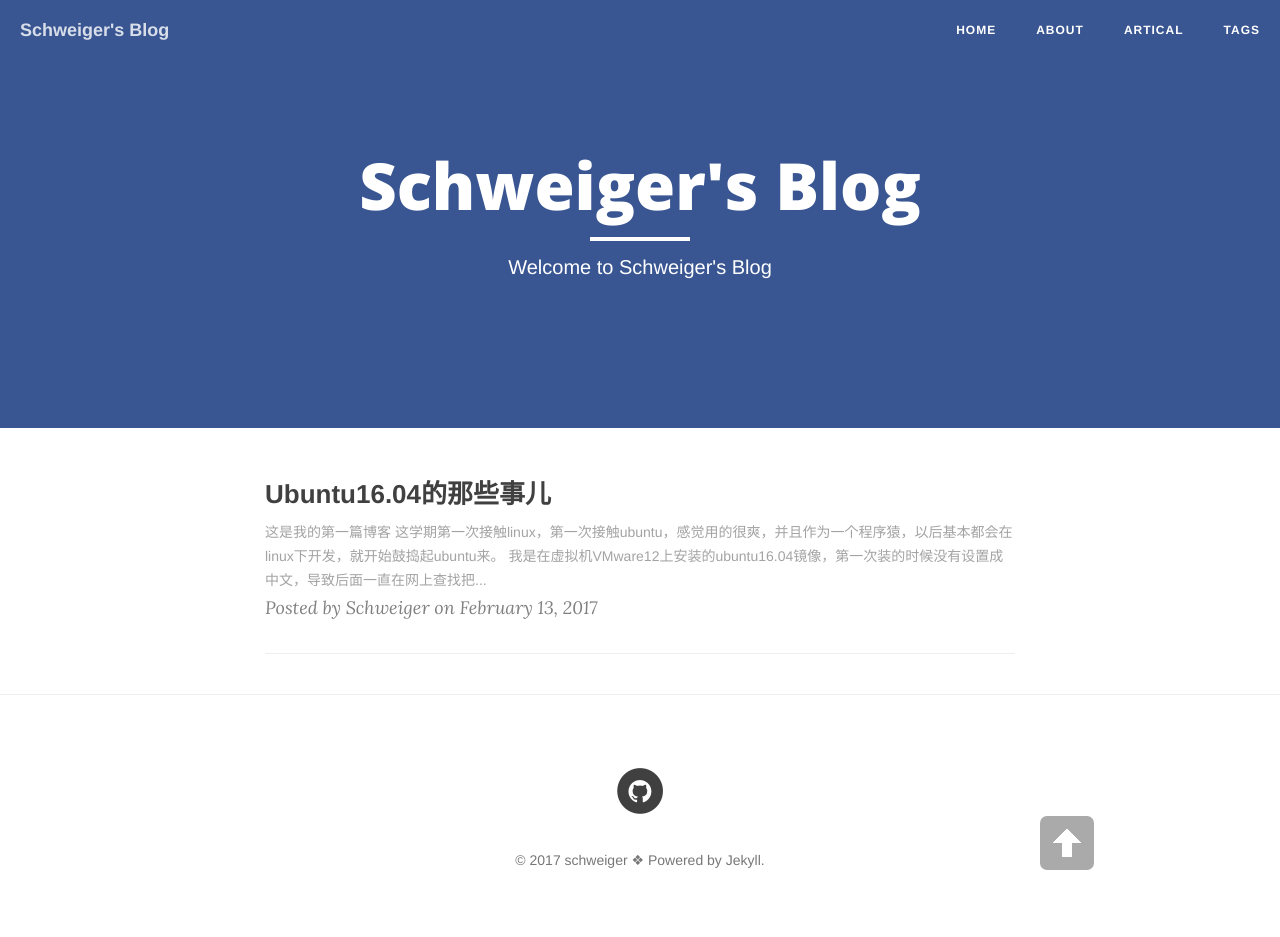
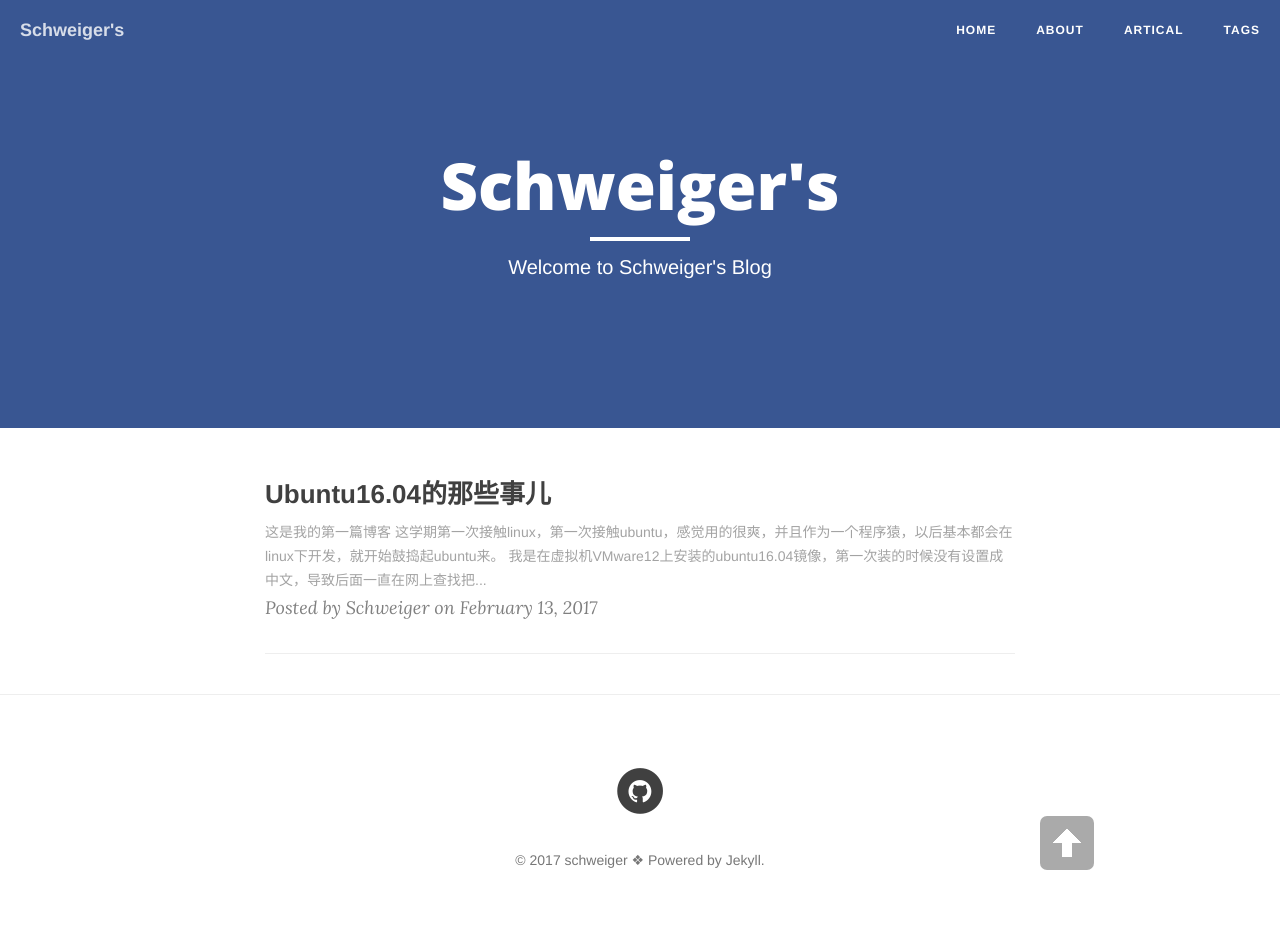
Before and after one commit to 8527/8527.github.io, a Jekyll site: the page built from index.html, in a window 1280 px wide. Built offline with Jekyll 4.4.1, drawn with Linux system fonts in a browser that asks for light colours; nearby versions of some CDN libraries; the list of posts is cut into pages by our own code.

Commit message:
Update _config.yml

```diff
--- a/_config.yml
+++ b/_config.yml
@@ -1,5 +1,5 @@
 # Site settings
-title: "Schweiger's Blog"
+title: "Schweiger's"
 header-img: "img/facebook.jpg"
 tagline: "cn"
 description: "Schweiger's|Hungry and Foolish"
```
